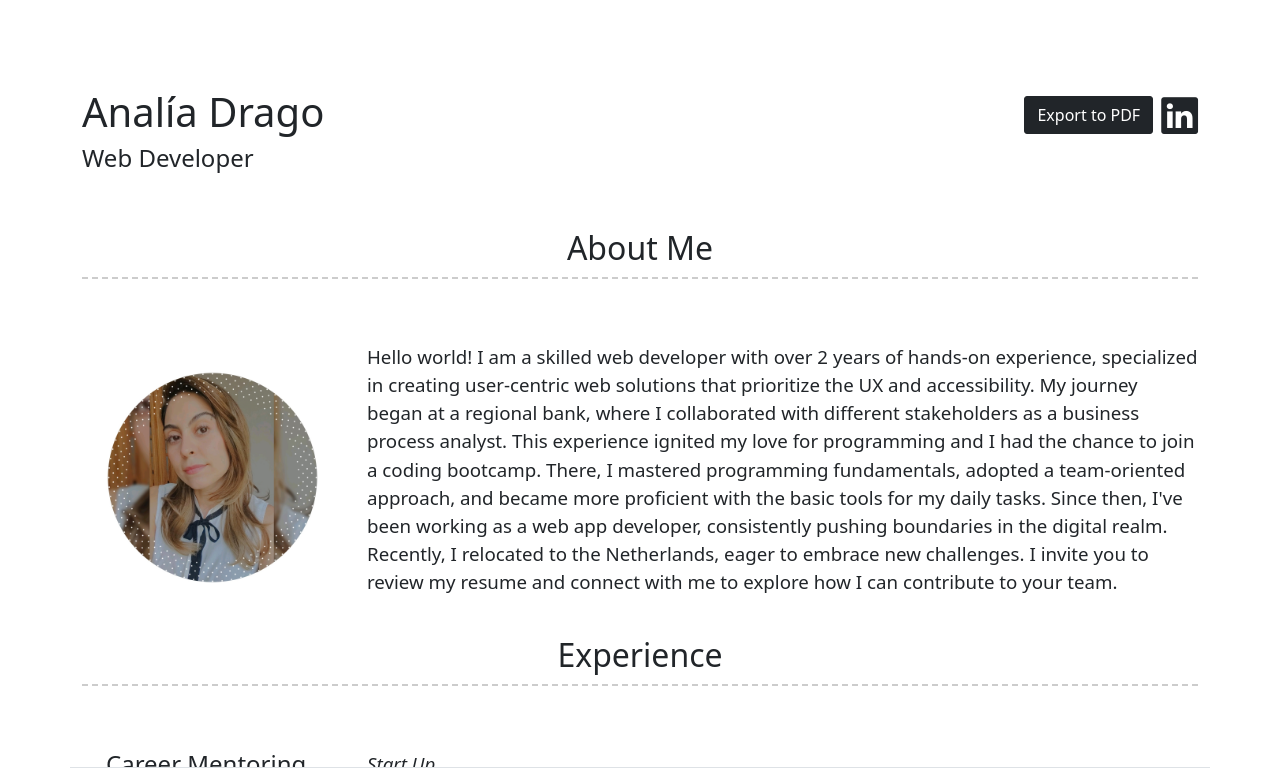
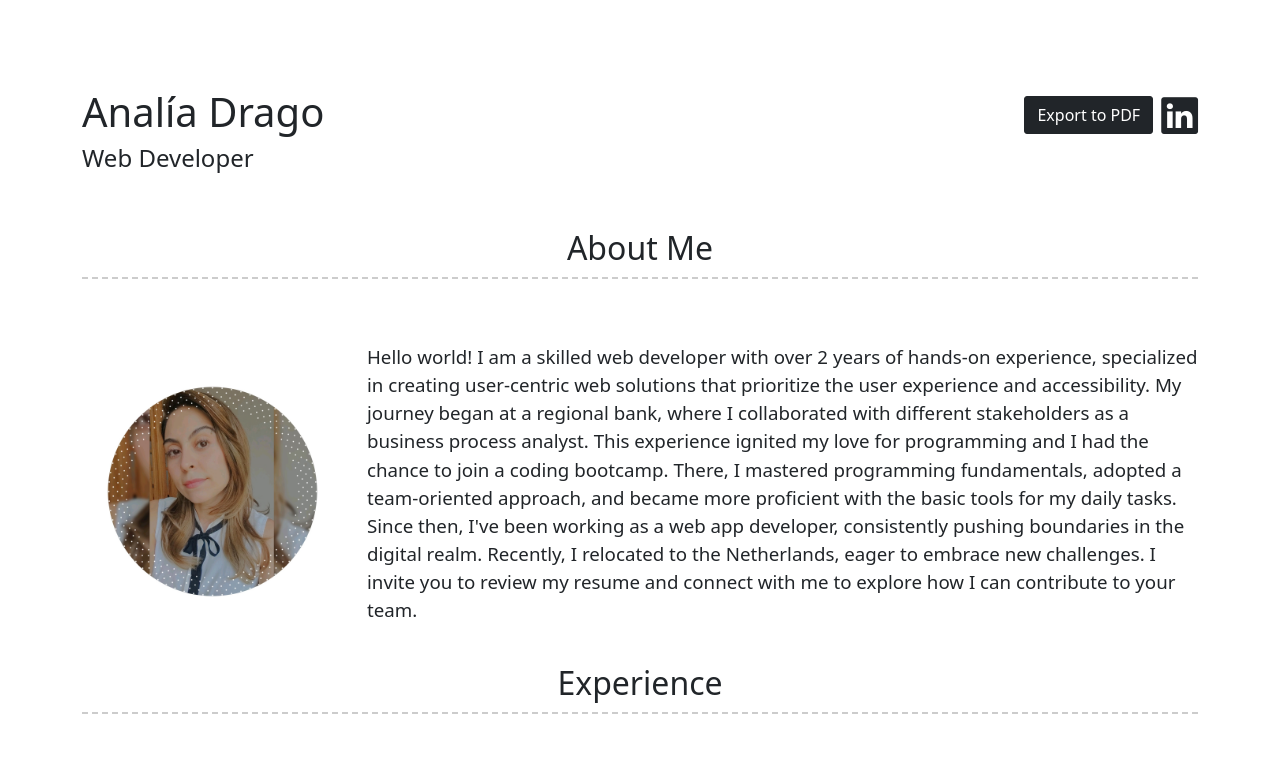
Before and after one commit to melabu/cv, an Angular app: page / in a window 1280 px wide. Shown: the top 776 px of the page. Built offline with nearby package versions, Linux system fonts and the light colour scheme.

Commit message:
footer update

```diff
--- a/src/app/components/footer/footer.component.html
+++ b/src/app/components/footer/footer.component.html
@@ -1,4 +1,4 @@
-<div class="container text-center border-top py-1 fixed-bottom bg-white">
+<div class="container text-center border-top py-1 bg-white">
   <span>Contact me - </span>
   <span>
     <a class="text-dark" href="mailto:{{personal_data.email}}">
--- a/src/assets/data/experience.json
+++ b/src/assets/data/experience.json
@@ -1,5 +1,5 @@
 {
-  "aboutMe": "Hello world! I am a skilled web developer with over 2 years of hands-on experience, specialized in creating user-centric web solutions that prioritize the UX and accessibility. My journey began at a regional bank, where I collaborated with different stakeholders as a business process analyst. This experience ignited my love for programming and I had the chance to join a coding bootcamp. There, I mastered programming fundamentals, adopted a team-oriented approach, and became more proficient with the basic tools for my daily tasks. Since then, I've been working as a web app developer, consistently pushing boundaries in the digital realm. Recently, I relocated to the Netherlands, eager to embrace new challenges. I invite you to review my resume and connect with me to explore how I can contribute to your team.",
+  "aboutMe": "Hello world! I am a skilled web developer with over 2 years of hands-on experience, specialized in creating user-centric web solutions that prioritize the user experience and accessibility. My journey began at a regional bank, where I collaborated with different stakeholders as a business process analyst. This experience ignited my love for programming and I had the chance to join a coding bootcamp. There, I mastered programming fundamentals, adopted a team-oriented approach, and became more proficient with the basic tools for my daily tasks. Since then, I've been working as a web app developer, consistently pushing boundaries in the digital realm. Recently, I relocated to the Netherlands, eager to embrace new challenges. I invite you to review my resume and connect with me to explore how I can contribute to your team.",
   "experience": [
     {
       "name": "Career Mentoring",
```
